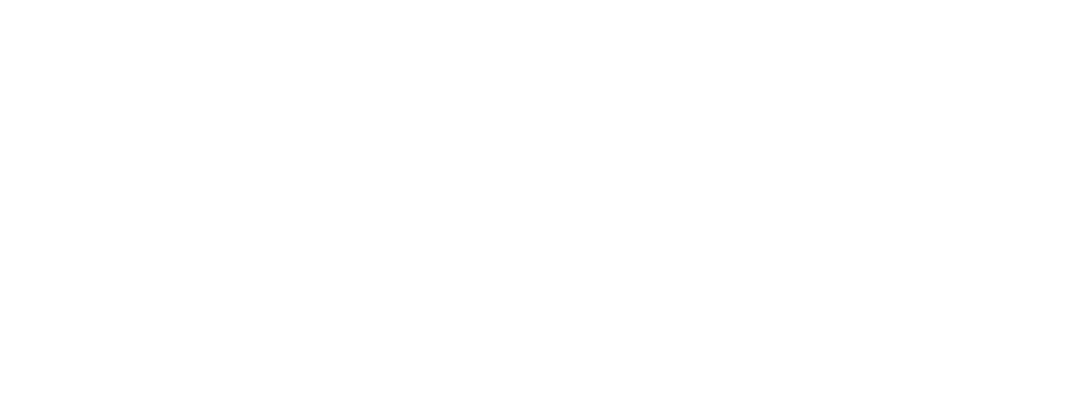
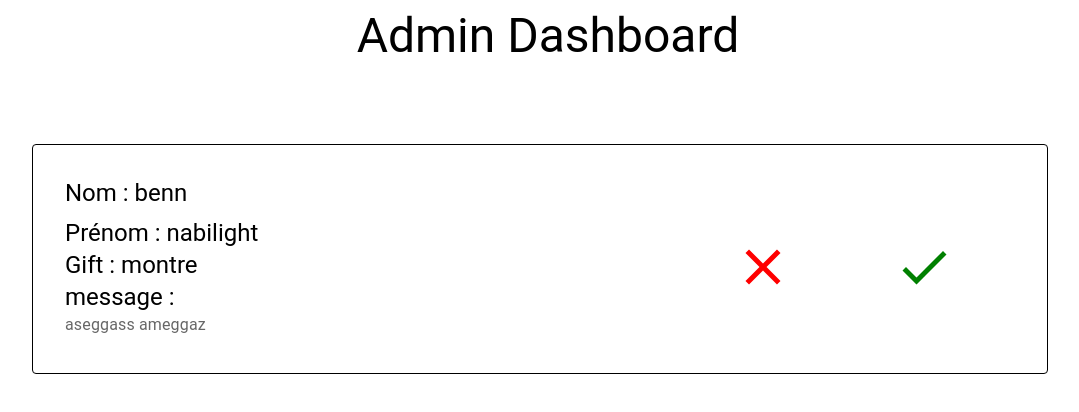
Before and after one commit to borin92/secret-santa, a React (Create React App) app in the folder client/: page /admin in a window 1280 px wide. Before the commit this address had no page. Shown: the top 412 px of the page, without its empty margins (92-1171 px from the left). Built offline with nearby package versions, Linux system fonts and the light colour scheme.

Commit message:
merge + admindashboard

```diff
--- a/client/package.json
+++ b/client/package.json
@@ -15,7 +15,7 @@
     "react-dom": "^18.2.0",
     "react-query": "^3.39.2",
     "react-router-dom": "^6.4.2",
-    "react-scripts": "^2.1.3",
+    "react-scripts": "^5.0.1",
     "web-vitals": "^2.1.4"
   },
   "scripts": {
--- a/client/src/App.js
+++ b/client/src/App.js
@@ -7,6 +7,7 @@
 } from "react-router-dom";
 import Login from './components/Login'
 import Signin from './components/Signin';
+import Admin from './components/adminDashboard';
 
 
 const useStyles = makeStyles(theme => ({
@@ -22,7 +23,8 @@
     <>
       <Router>
         <Routes>
-          <Route path="/" element={<Login></Login>}>
+          <Route path="/" element={<Test></Test>} />
+          <Route path="/admin" element={<Admin></Admin>} >
 
           </Route>
           <Route path="/signin" element={<Signin></Signin>}></Route>
--- /dev/null
+++ b/client/src/components/Card.js
@@ -0,0 +1,85 @@
+import React from 'react';
+import { makeStyles } from '@material-ui/core/styles';
+import {
+    Typography,
+    Card,
+    CardContent,
+    Box,
+    Grid,
+    IconButton
+ } from '@mui/material';
+import CloseIcon from '@mui/icons-material/Close';
+import DoneIcon from '@mui/icons-material/Done';
+
+const useStyles = makeStyles(theme => ({
+    body: {
+        padding: "20px",
+
+    },
+    root: {
+      width: "50%",
+      margin: "0 auto"
+    },
+    title: {
+        textAlign: 'center',
+        textTransform: 'capitalize'
+    }
+
+  }));
+
+
+const CardAdmin = ({nom, prenom, gift, message}) => {
+    const classes = useStyles();
+    console.log(nom)
+  return (
+
+
+    <Box sx={{ minWidth: 275, maxWidth: 1000, margin: 'auto' }}>
+    <React.Fragment>
+        <Grid container spacing={2} sx={{ marginTop: 5, border: 1, borderRadius: 1  }}>
+            <Grid item xs={8}>
+                <CardContent>
+                    <Typography variant="h5" gutterBottom>
+                    Nom : <span> {nom}</span>
+                    </Typography>
+                    <Typography variant="h5" component="div">
+                    Prénom : <span> {prenom}</span>
+                    </Typography>
+                    <Typography variant="h5" component="div">
+                    Gift : <span> {gift}</span>
+                    </Typography>
+                    <Typography variant="h5" component="div">
+                    message :
+                    </Typography>
+                    <Typography sx={{ mb: 1.5 }} color="text.secondary">
+                    {message}
+                    </Typography>
+                </CardContent>
+            </Grid>
+            <Grid className={classes.root}  sx={{margin: 'auto'}} item xs={4}>
+                <Grid container>
+                        <Grid item xs={6}>
+                            <IconButton title='Rejeter' color="primary" >
+                                <CloseIcon sx={{ fontSize: 60, color: 'red' }}/>
+                            </IconButton>
+
+                        </Grid>
+
+                        <Grid item xs={6}>
+                            <IconButton title='Valider' color="primary" >
+                                <DoneIcon sx={{ fontSize: 60, color: 'green' }}/>
+                            </IconButton>
+                        </Grid>
+                </Grid>
+
+            </Grid>
+        </Grid>
+
+    </React.Fragment>
+</Box>
+
+
+  )
+}
+
+export default CardAdmin
--- a/client/src/components/Signin.js
+++ b/client/src/components/Signin.js
@@ -7,12 +7,7 @@
     const [password, setPassword] = useState("");
     const [passwordVerif, setPasswordVerif] = useState("");
 
-    const HandleClick = useCallback(
-        () => {
-            first
-        },
-        [second],
-    )
+
 
     return (
         <>
@@ -35,7 +30,7 @@
 
                 onChange={(e) => { setPasswordVerif(e.target.value) }}
             />
-            <Button onClick={HandleClick}>submit</Button>
+            <Button >submit</Button>
         </>
     )
 }
--- /dev/null
+++ b/client/src/components/adminDashboard.js
@@ -0,0 +1,24 @@
+import React from 'react';
+import CardAdmin from './Card';
+import { makeStyles } from '@material-ui/core/styles';
+import { Typography } from '@mui/material';
+
+const useStyles = makeStyles(theme => ({
+     title: {
+        textAlign: 'center',
+        textTransform: 'capitalize'
+    }
+
+  }));
+
+export default function Admin() {
+    const classes = useStyles();
+
+  return (
+    <div>
+        <Typography sx={{  marginBottom: 10 }} variant="h3" className={classes.title} >Admin dashboard</Typography>
+        <CardAdmin nom="benn" prenom="nabilight" gift="montre" message="aseggass ameggaz" />
+    </div>
+
+  )
+}
```
Also changed, not shown: 2 other files (tests, documents, lock files or other folders).
